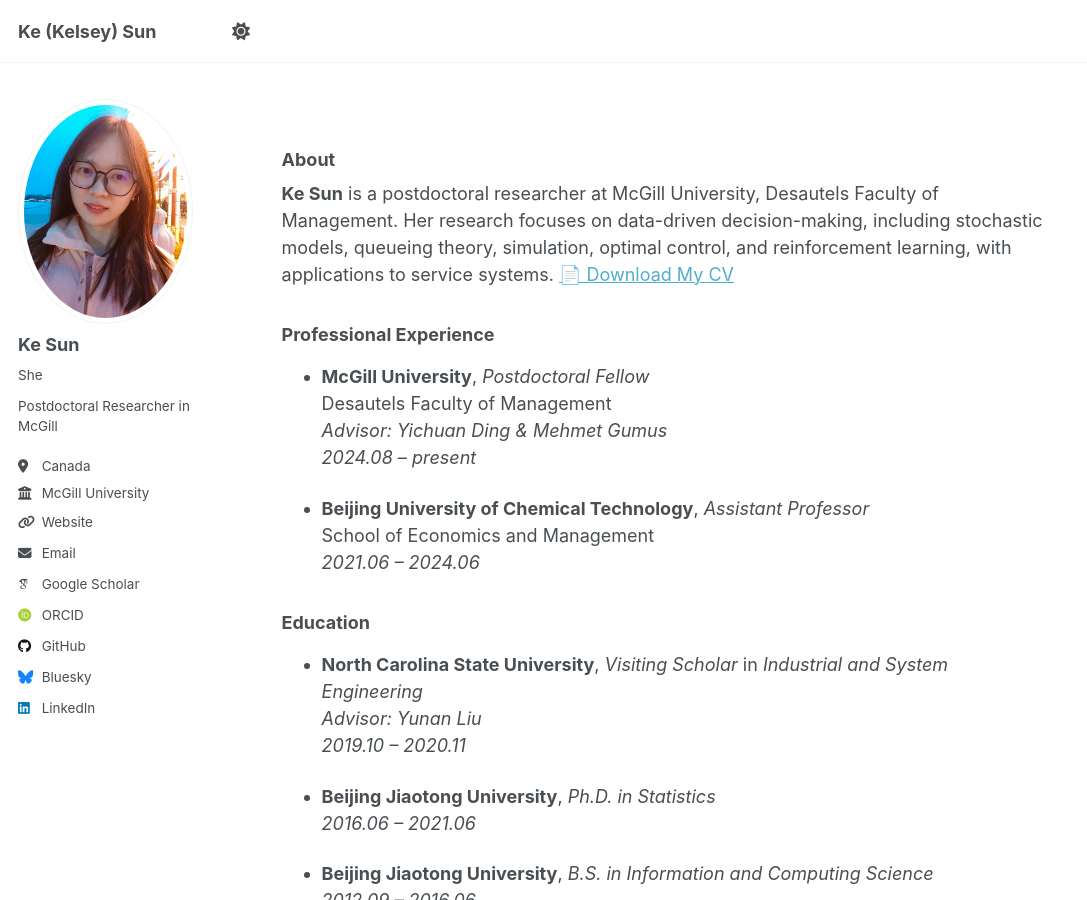
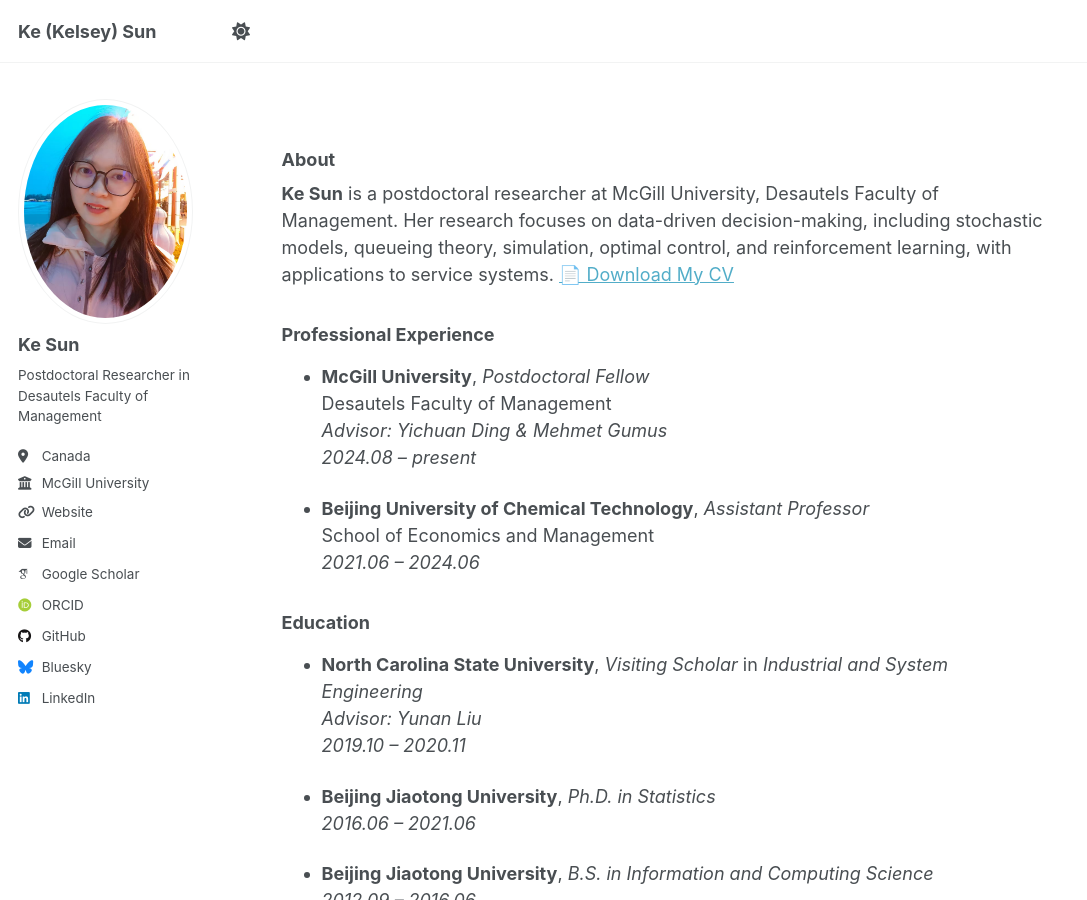
Before and after one commit to KeSun-2025/KeSun-2025.github.io, a Jekyll site: the page built from _pages/about.md, in a window 1280 px wide and 900 px high. Shown: the whole window, without its empty margins (0-1087 px from the left). Built offline with Jekyll 4.4.1, drawn with Linux system fonts in a browser that asks for light colours; some web fonts are replaced.

Commit message:
Update _config.yml

```diff
--- a/_config.yml
+++ b/_config.yml
@@ -26,8 +26,8 @@ author:
   # Biographic information
   avatar           : "my-photo.jpg"
   name             : "Ke Sun"
-  pronouns         : "She"
-  bio              : "Postdoctoral Researcher in McGill"
+  # pronouns         : "She"
+  bio              : "Postdoctoral Researcher in Desautels Faculty of Management"
   location         : "Canada"
   employer         : "McGill University"
   uri              : "https://kesun-2025.github.io/"
```
